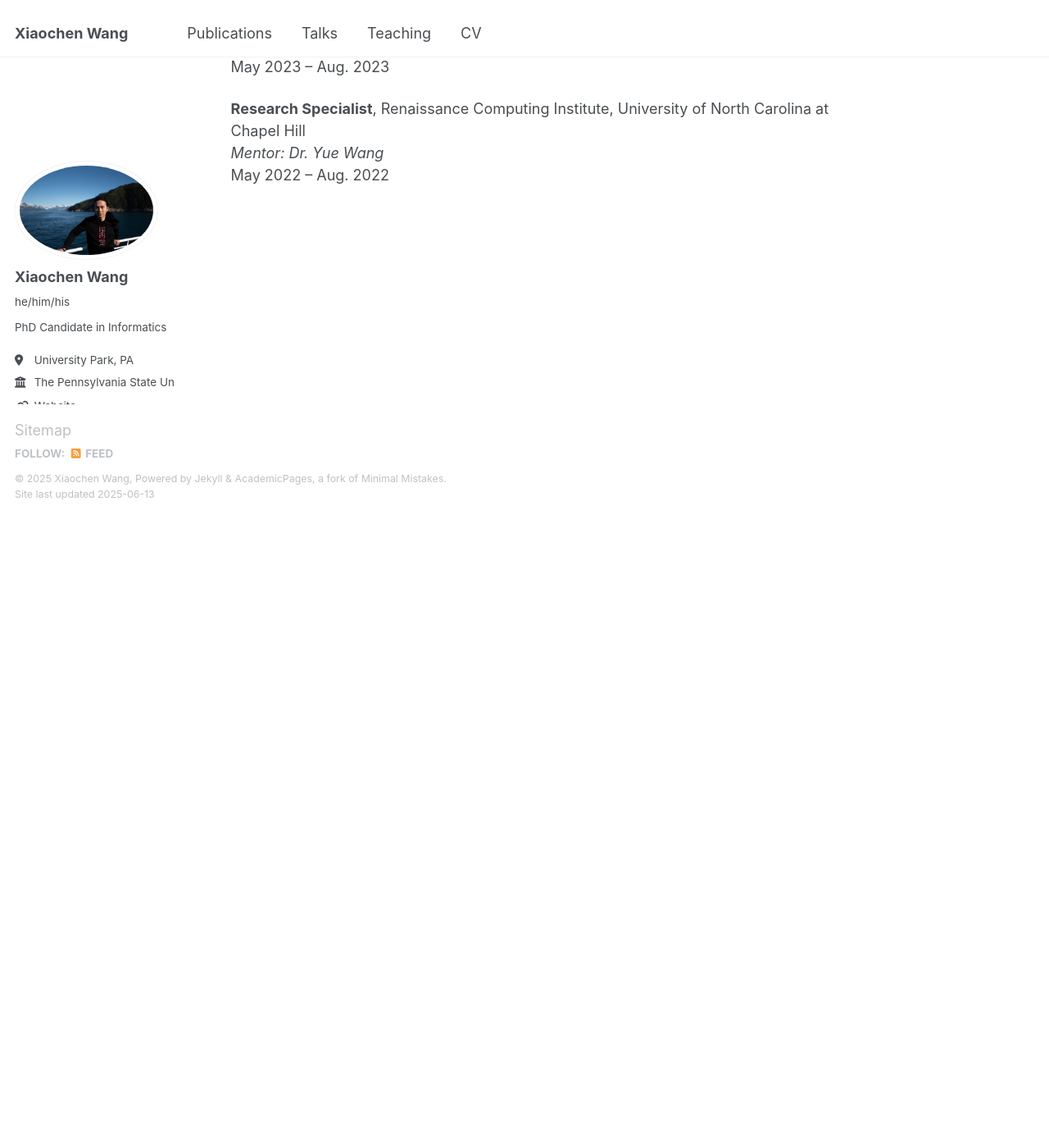
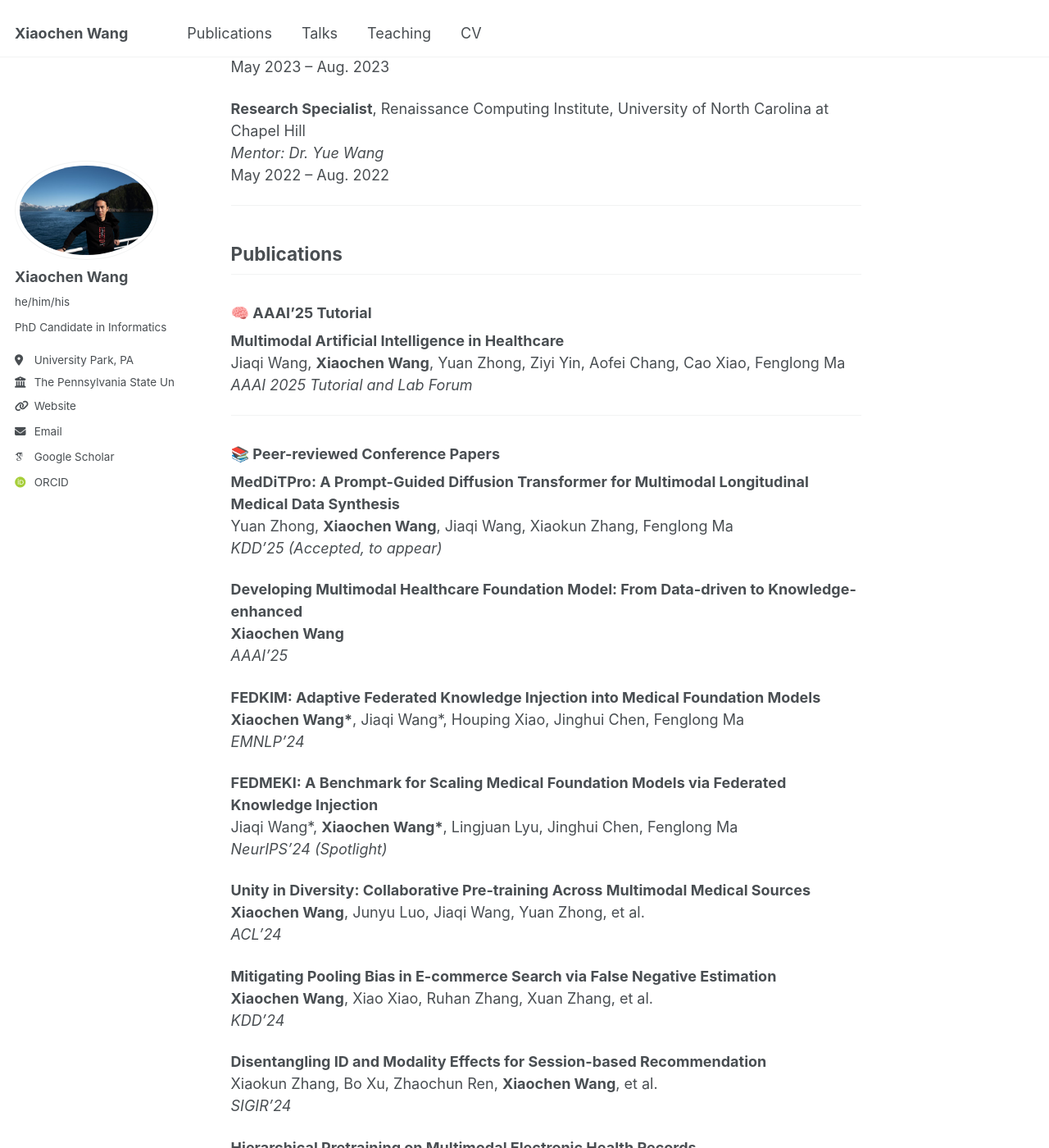
Before and after one commit to XiaochenWang-PSU/XiaochenWang-PSU.github.io, a Jekyll site: the page built from _pages/about.md, in a window 1280 px wide and 1400 px high, scrolled down 904 px. Shown: the whole window at 82% size. Built offline with Jekyll 4.4.1, drawn with Linux system fonts in a browser that asks for light colours; some web fonts are replaced; before the commit the page ends 1534 px from its top, so only the background shows below that; some of the changed text lies outside the part shown.

Commit message:
Update about.md

```diff
--- a/_pages/about.md
+++ b/_pages/about.md
@@ -39,3 +39,85 @@ May 2023 – Aug. 2023
 **Research Specialist**, Renaissance Computing Institute, University of North Carolina at Chapel Hill
 *Mentor: Dr. Yue Wang*
 May 2022 – Aug. 2022
+
+
+
+
+
+
+---
+
+## Publications
+
+### 🧠 AAAI'25 Tutorial
+**Multimodal Artificial Intelligence in Healthcare**
+Jiaqi Wang, **Xiaochen Wang**, Yuan Zhong, Ziyi Yin, Aofei Chang, Cao Xiao, Fenglong Ma
+*AAAI 2025 Tutorial and Lab Forum*
+
+---
+
+### 📚 Peer-reviewed Conference Papers
+
+**MedDiTPro: A Prompt-Guided Diffusion Transformer for Multimodal Longitudinal Medical Data Synthesis**
+Yuan Zhong, **Xiaochen Wang**, Jiaqi Wang, Xiaokun Zhang, Fenglong Ma
+*KDD'25 (Accepted, to appear)*
+
+**Developing Multimodal Healthcare Foundation Model: From Data-driven to Knowledge-enhanced**
+**Xiaochen Wang**
+*AAAI'25*
+
+**FEDKIM: Adaptive Federated Knowledge Injection into Medical Foundation Models**
+**Xiaochen Wang\***, Jiaqi Wang\*, Houping Xiao, Jinghui Chen, Fenglong Ma
+*EMNLP'24*
+
+**FEDMEKI: A Benchmark for Scaling Medical Foundation Models via Federated Knowledge Injection**
+Jiaqi Wang\*, **Xiaochen Wang\***, Lingjuan Lyu, Jinghui Chen, Fenglong Ma
+*NeurIPS'24 (Spotlight)*
+
+**Unity in Diversity: Collaborative Pre-training Across Multimodal Medical Sources**
+**Xiaochen Wang**, Junyu Luo, Jiaqi Wang, Yuan Zhong, et al.
+*ACL'24*
+
+**Mitigating Pooling Bias in E-commerce Search via False Negative Estimation**
+**Xiaochen Wang**, Xiao Xiao, Ruhan Zhang, Xuan Zhang, et al.
+*KDD'24*
+
+**Disentangling ID and Modality Effects for Session-based Recommendation**
+Xiaokun Zhang, Bo Xu, Zhaochun Ren, **Xiaochen Wang**, et al.
+*SIGIR'24*
+
+**Hierarchical Pretraining on Multimodal Electronic Health Records**
+**Xiaochen Wang**, Junyu Luo, Jiaqi Wang, et al.
+*EMNLP'23*
+
+**CoRelation: Boosting Automatic ICD Coding Through Contextualized Code Relation Learning**
+Junyu Luo, **Xiaochen Wang**, Jiaqi Wang, et al.
+*COLING'24*
+
+**Sentence-Level Resampling for Named Entity Recognition**
+**Xiaochen Wang**, Yue Wang
+*NAACL'22*
+
+**Extreme Systematic Reviews: A Large Literature Screening Dataset to Support Environmental Policymaking**
+Jingwen Hou\*, **Xiaochen Wang\***, et al.
+*CIKM'22*
+
+---
+
+### 📖 Journal Papers
+
+**NeuroBridge: A Prototype Platform for Discovery of The Long-Tail Neuroimaging Data Authors**
+Lei Wang, Jose Luis Ambite, Abhishek M. Appaji, **Xiaochen Wang**, Yue Wang, et al.
+*Frontiers in Neuroinformatics, 2023*
+
+---
+
+### 📝 Preprints & Submissions
+
+**MedMKG: Benchmarking Medical Knowledge Exploitation with Multimodal Knowledge Graph**
+**Xiaochen Wang**, Yuan Zhong, Lingwei Zhang, et al.
+*Submitted to NeurIPS'25*
+
+**GPR: Empowering Generation with Graph-Pretrained Retriever**
+**Xiaochen Wang**, Zongyu Wu, Yuan Zhong, et al.
+*Submitted to EMNLP'25*
```
